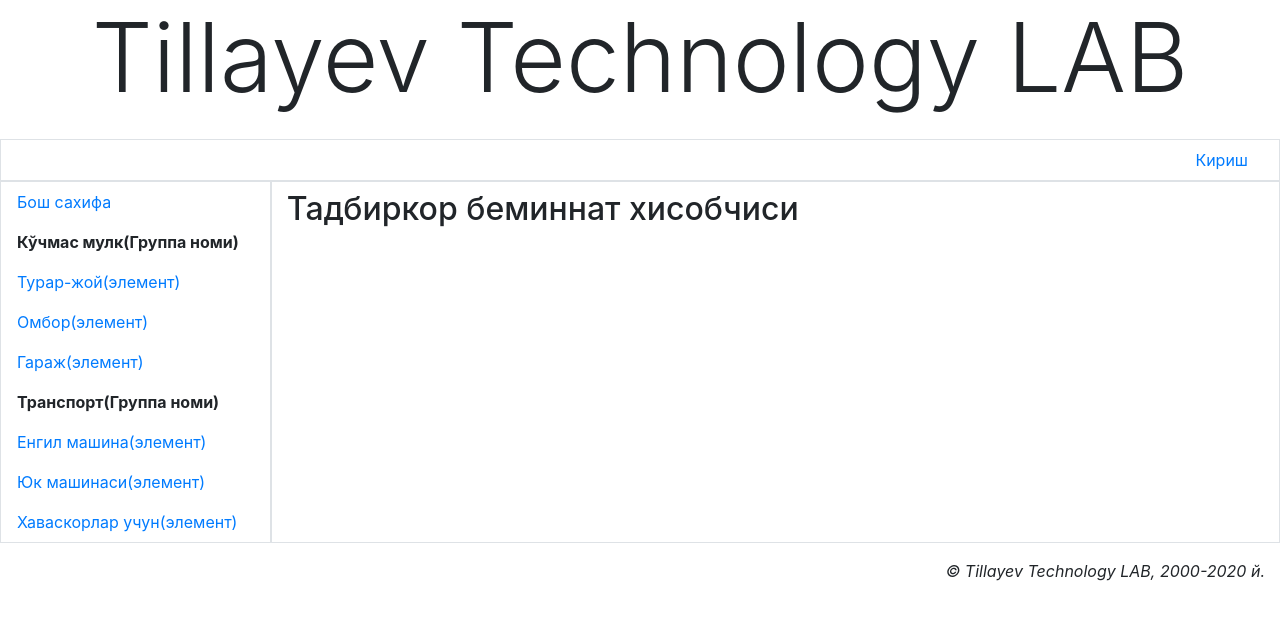
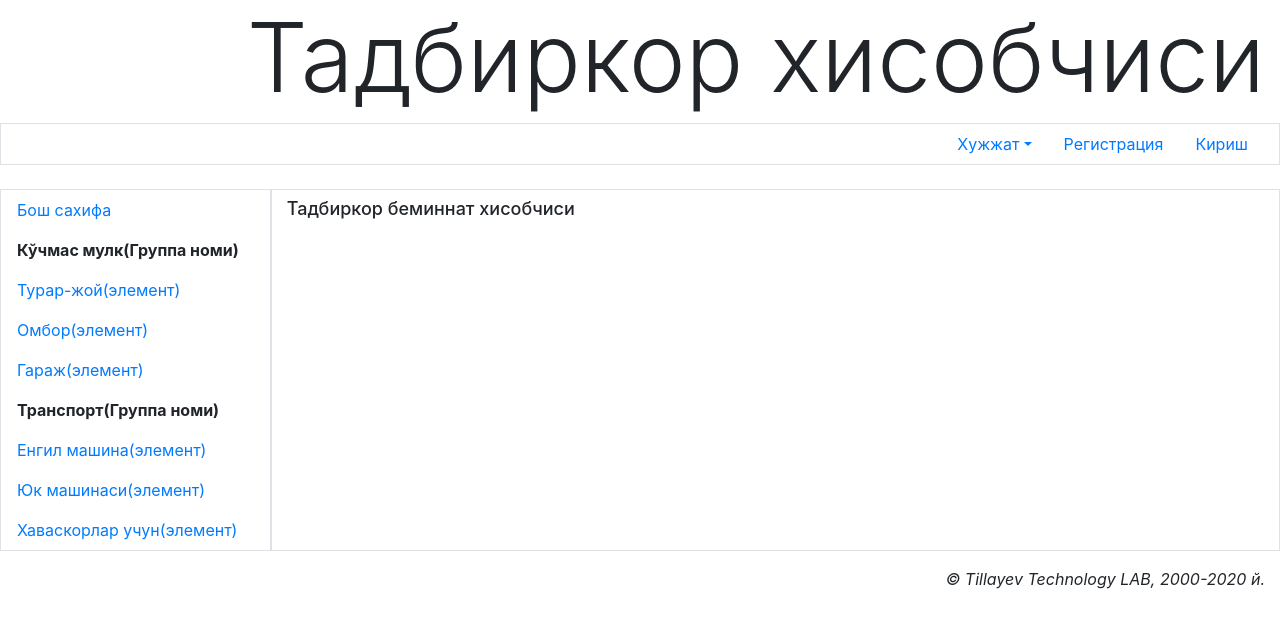
Before and after one commit to muzaman/WebApplication, a Django app: page /BAccount/ in a window 1280 px wide. Shown: the top 628 px of the page. Run offline with Django 3.2, Linux system fonts and the light colour scheme; style sheets or scripts are compiled from the project's sources; parts of the project's set-up code (start-up, migrations or seed data) failed here and were passed over; some libraries are stand-ins or nearby versions.

Commit message:
15.02.2020-2

```diff
--- /dev/null
+++ b/BAccount/static/BAccount/main.scss
@@ -0,0 +1,18 @@
+* {
+  margin: 0;
+  padding: 0;
+  outline: none;
+}
+
+html {
+
+  font-family: "Roboto", "Lucida Grande", Verdana, Arial, sans-serif;
+  size: 15px;
+
+  line-height: 22px;
+}
+
+h2 {
+  font-size: 18px;
+
+}
--- a/templates/BAccount/layout/basic.html
+++ b/templates/BAccount/layout/basic.html
@@ -16,17 +16,25 @@
 </head>
 <body class="container-fluid">
 <header class="mb-4">
-    <h2 class="display-1 text-center">Tillayev Technology LAB</h2>
+    <h2 class="display-1 text-right">Тадбиркор хисобчиси </h2>
     {% if user.is_authenticated %}
-        <p>{{ user.first_name }} {{ user.last_name }} </p>
+        <p>{{ user.first_name }} {{ user.last_name }} {{ user.owner_company_id }} </p>
     {% endif %}
-</header>
+
+
     <div class="row">
         <ul class="col nav justify-content-end border">
+            <li class="nav-item dropdown">
+                <a href="{% url 'BAccount:profile' %}" class="nav-link dropdown-toggle" data-toggle="dropdown"
+                   role="button"
+                   aria-haspopup="true" aria-expanded="false">Хужжат</a>
+            </li>
 
+            {% if not user.is_authenticated %}
+                <li class="nav-item"><a href="{% url 'BAccount:register' %}" class="nav-link">Регистрация</a></li>
+            {% endif %}
 
             {% if user.is_authenticated %}
-            <li class="nav-item"><a href="{% url 'BAccount:register' %}" class="nav-link">Регистрация</a></li>
                 <li class="nav-item dropdown">
                     <a href="{% url 'BAccount:profile' %}" class="nav-link dropdown-toggle" data-toggle="dropdown"
                        role="button"
@@ -46,6 +54,7 @@
 
         </ul>
     </div>
+</header>
 <div class="row">
     <nav class="col-md-auto nav flex-column border">
         <a href="#" class="nav-link root">Бош сахифа</a>
```
Lines whose indentation alone changed are shown as unchanged.
